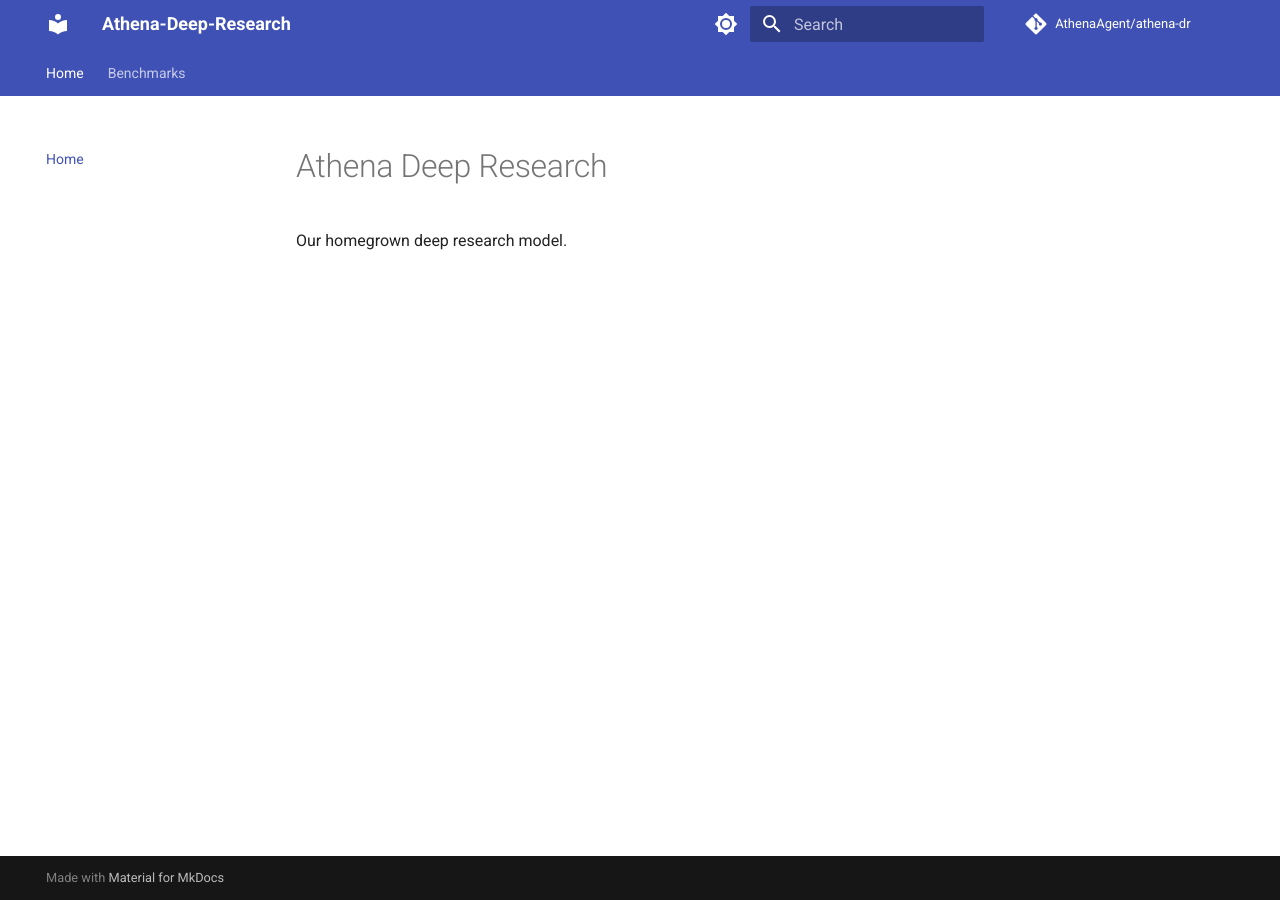
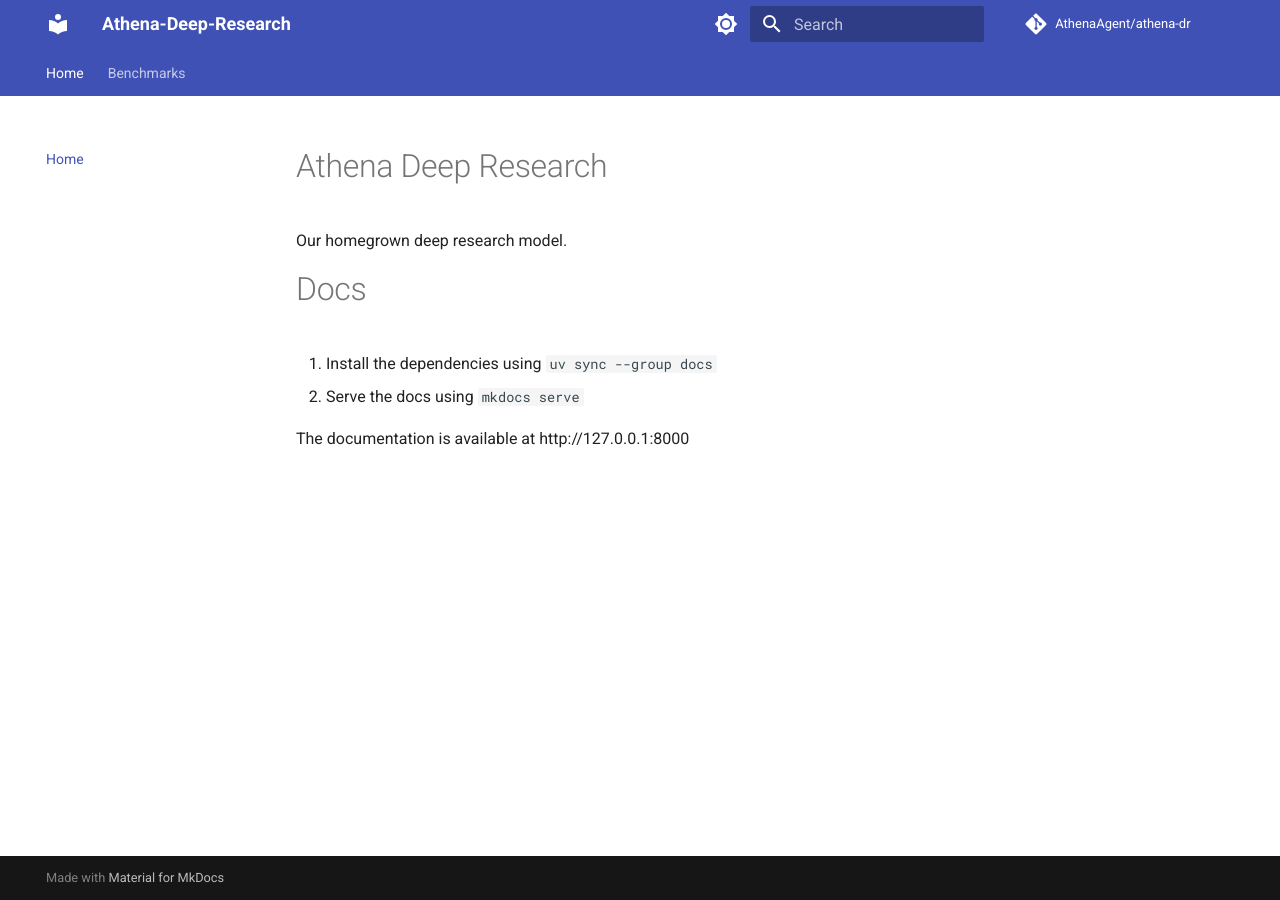
Before and after one commit to AthenaAgent/athena-dr, an MkDocs documentation site: the page built from docs/index.md, in a window 1280 px wide. Built offline with MkDocs 1.6.1 and Material for MkDocs 9.7.7, drawn with Linux system fonts in a browser that asks for light colours; comment, search, counter and statistics services are not loaded.

Commit message:
update: docs

```diff
--- a/docs/index.md
+++ b/docs/index.md
@@ -1,3 +1,10 @@
 # Athena Deep Research
 
 Our homegrown deep research model.
+
+# Docs
+
+1. Install the dependencies using `uv sync --group docs`
+2. Serve the docs using `mkdocs serve`
+
+The documentation is available at http://127.0.0.1:8000
```
Also changed, not shown: README.md (+9 -0 lines).
